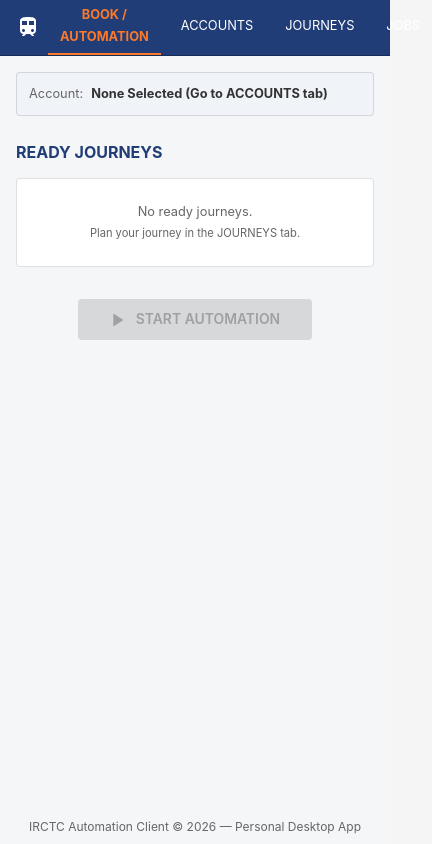
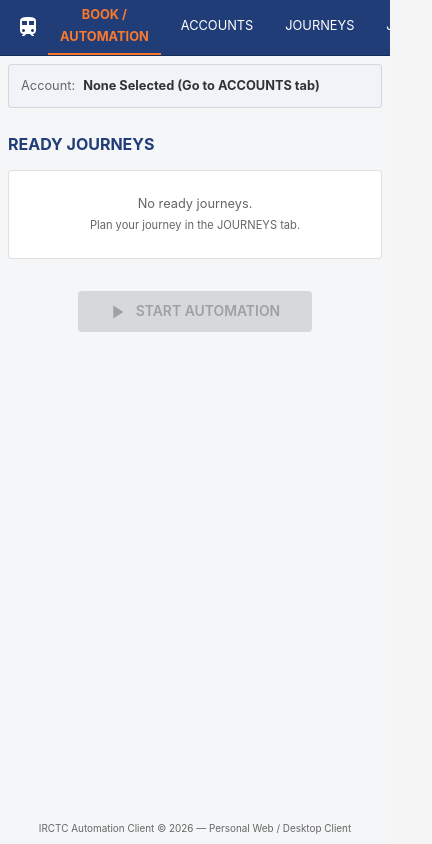
Before and after one commit to shrivastava-26/irctc, a React (Vite) app in the folder ui/: page / in a window 390 px wide. Shown: the whole page, 432 px wide, since content can reach past the window. Built offline with nearby package versions, Linux system fonts and the light colour scheme.

Commit message:
fix: make root client layout mobile responsive and keep passwords out of storage

```diff
--- a/ui/src/App.jsx
+++ b/ui/src/App.jsx
@@ -1,128 +1,161 @@
-import React, { useState, useEffect } from 'react';
-import { Box, Container, CssBaseline, ThemeProvider } from '@mui/material';
-import { ToastContainer, toast } from 'react-toastify';
-import 'react-toastify/dist/ReactToastify.css';
+import React, { useEffect, useState } from 'react'
+import { Box, Container } from '@mui/material'
+import { ToastContainer, toast } from 'react-toastify'
+import 'react-toastify/dist/ReactToastify.css'
 
-import Header from './components/Header';
-import BookTab from './components/BookTab';
-import AccountsTab from './components/AccountsTab';
-import JourneysTab from './components/JourneysTab';
-import JobsTab from './components/JobsTab';
-import AutomationDialog from './components/AutomationDialog';
+import Header from './components/Header'
+import BookTab from './components/BookTab'
+import AccountsTab from './components/AccountsTab'
+import JourneysTab from './components/JourneysTab'
+import JobsTab from './components/JobsTab'
+import AutomationDialog from './components/AutomationDialog'
 
-const API = '/api';
+const API = '/api'
 
 export default function App() {
-  const [tab, setTab] = useState('book');
+  const [tab, setTab] = useState('book')
+  const [accounts, setAccounts] = useState([])
+  const [selectedAccountId, setSelectedAccountId] = useState('')
+  const [journeys, setJourneys] = useState([])
+  const [activeJobs, setActiveJobs] = useState([])
+  const [showAutomationDialog, setShowAutomationDialog] = useState(false)
 
-  // Global State
-  const [accounts, setAccounts] = useState([]);
-  const [selectedAccountId, setSelectedAccountId] = useState('');
-  const [journeys, setJourneys] = useState([]);
-  const [activeJobs, setActiveJobs] = useState([]);
-  const [showAutomationDialog, setShowAutomationDialog] = useState(false);
-
-  // Load from local storage
   useEffect(() => {
     try {
-      const savedAccs = JSON.parse(localStorage.getItem('irctc_accounts') || '[]');
-      setAccounts(savedAccs);
-      const selAcc = localStorage.getItem('irctc_selected_account');
-      if (selAcc && savedAccs.some(a => a.id === selAcc)) {
-        setSelectedAccountId(selAcc);
+      const savedAccs = JSON.parse(localStorage.getItem('irctc_accounts') || '[]')
+      setAccounts(savedAccs)
+
+      const selected = localStorage.getItem('irctc_selected_account')
+      if (selected && savedAccs.some(account => account.id === selected)) {
+        setSelectedAccountId(selected)
       } else if (savedAccs.length > 0) {
-        setSelectedAccountId(savedAccs[0].id);
+        setSelectedAccountId(savedAccs[0].id)
       }
 
-      const savedJourneys = JSON.parse(localStorage.getItem('irctc_journeys') || '[]');
-      setJourneys(savedJourneys);
+      const savedJourneys = JSON.parse(localStorage.getItem('irctc_journeys') || '[]')
+      setJourneys(savedJourneys)
     } catch {
-      // ignore
+      // Ignore malformed browser state.
     }
-  }, []);
+  }, [])
 
-  const saveAccounts = (newAccs) => {
-    setAccounts(newAccs);
-    localStorage.setItem('irctc_accounts', JSON.stringify(newAccs));
-    if (newAccs.length === 0) setSelectedAccountId('');
-    else if (!newAccs.some(a => a.id === selectedAccountId)) setSelectedAccountId(newAccs[0].id);
-  };
+  const saveAccounts = (newAccounts) => {
+    setAccounts(newAccounts)
+
+    const safeAccounts = newAccounts.map(({ password, ...safe }) => safe)
+    localStorage.setItem('irctc_accounts', JSON.stringify(safeAccounts))
+
+    if (newAccounts.length === 0) {
+      setSelectedAccountId('')
+      localStorage.removeItem('irctc_selected_account')
+      return
+    }
+
+    if (!newAccounts.some(account => account.id === selectedAccountId)) {
+      const nextId = newAccounts[0].id
+      setSelectedAccountId(nextId)
+      localStorage.setItem('irctc_selected_account', nextId)
+    }
+  }
 
   const selectAccount = (id) => {
-    setSelectedAccountId(id);
-    localStorage.setItem('irctc_selected_account', id);
-    toast.success('Account selected');
-  };
+    setSelectedAccountId(id)
+    localStorage.setItem('irctc_selected_account', id)
+    toast.success('Account selected')
+  }
 
   const saveJourneys = (newJourneys) => {
-    setJourneys(newJourneys);
-    localStorage.setItem('irctc_journeys', JSON.stringify(newJourneys));
-  };
+    setJourneys(newJourneys)
+    localStorage.setItem('irctc_journeys', JSON.stringify(newJourneys))
+  }
 
   const startAutomation = async () => {
-    const account = accounts.find(a => a.id === selectedAccountId);
+    const account = accounts.find(item => item.id === selectedAccountId)
+
     if (!account) {
-      toast.error('Please select an IRCTC account first.');
-      return;
-    }
-    if (journeys.length === 0) {
-      toast.error('No journeys available to run.');
-      return;
+      toast.error('Please select an IRCTC account first.')
+      return
     }
 
-    const newJobIds = [];
-    let started = 0;
+    if (journeys.length === 0) {
+      toast.error('No journeys available to run.')
+      return
+    }
 
-    // Submit all journeys
+    const newJobIds = []
+    let started = 0
+
     for (const journey of journeys) {
       const payload = {
         credentialsReference: account.username,
-        source: journey.source.toUpperCase(),
-        destination: journey.destination.toUpperCase(),
-        travelDate: journey.travelDate ? journey.travelDate : '',
+        source: String(journey.source || '').toUpperCase(),
+        destination: String(journey.destination || '').toUpperCase(),
+        travelDate: journey.travelDate || '',
         quota: journey.quota,
         trainNumber: journey.trainNumber,
-        coach: journey.coach.toUpperCase(),
-        boardingStation: journey.boardingStation ? journey.boardingStation.toUpperCase() : undefined,
+        coach: String(journey.coach || '').toUpperCase(),
+        boardingStation: journey.boardingStation
+          ? String(journey.boardingStation).toUpperCase()
+          : undefined,
         passengers: journey.passengers,
-        paymentPreference: { method: 'UPI', upiId: journey.upiId },
+        paymentPreference: {
+          method: 'UPI',
+          upiId: journey.upiId,
+        },
         executionMode: journey.executionMode,
         scheduledAt: journey.executionMode === 'SCHEDULED' ? journey.scheduledAt : undefined,
         isMock: journey.isMock,
         browser: 'edge',
-      };
+      }
 
       try {
-        const res = await fetch(`${API}/jobs`, {
+        const res = await fetch(API + '/jobs', {
           method: 'POST',
           headers: { 'Content-Type': 'application/json' },
           body: JSON.stringify(payload),
-        });
-        const data = await res.json();
+        })
+
+        const data = await res.json()
+
         if (!res.ok) {
-          toast.error(`Failed: ${data.error || 'Job creation failed'}`);
-          continue;
+          toast.error('Failed: ' + (data.error || 'Job creation failed'))
+          continue
         }
-        newJobIds.push(data.id);
-        started++;
+
+        newJobIds.push(data.id)
+        started += 1
       } catch (err) {
-        toast.error(`Error: ${err.message}`);
+        toast.error('Error: ' + err.message)
       }
     }
 
     if (newJobIds.length > 0) {
-      toast.success(`Started ${started} automation job(s)`);
-      setActiveJobs(prev => [...prev, ...newJobIds]);
-      setShowAutomationDialog(true);
-      // Optionally clear journeys here, but for personal use keeping them is fine.
+      toast.success('Started ' + started + ' automation job(s)')
+      setActiveJobs(prev => prev.concat(newJobIds))
+      setShowAutomationDialog(true)
     }
-  };
+  }
 
   return (
-    <Box sx={{ minHeight: '100vh', display: 'flex', flexDirection: 'column', bgcolor: '#f4f6f8' }}>
+    <Box sx={{
+      minHeight: '100vh',
+      display: 'flex',
+      flexDirection: 'column',
+      bgcolor: '#f4f6f8',
+      overflowX: 'hidden',
+    }}>
       <Header tab={tab} setTab={setTab} />
 
-      <Container maxWidth="lg" sx={{ flexGrow: 1, py: 2 }}>
+      <Container
+        maxWidth="lg"
+        sx={{
+          flexGrow: 1,
+          width: '100%',
+          minWidth: 0,
+          py: { xs: 1, sm: 2, md: 2.5 },
+          px: { xs: 1, sm: 2, md: 3 },
+        }}
+      >
         {tab === 'book' && (
           <BookTab
             accounts={accounts}
@@ -144,27 +177,41 @@ export default function App() {
         )}
 
         {tab === 'journeys' && (
-           <JourneysTab
-             journeys={journeys}
-             onSave={saveJourneys}
-           />
+          <JourneysTab journeys={journeys} onSave={saveJourneys} />
         )}
 
         {tab === 'jobs' && <JobsTab />}
       </Container>
 
-      <Box sx={{ color: 'text.secondary', p: 1, textAlign: 'center', mt: 'auto', fontSize: '0.75rem' }}>
-        IRCTC Automation Client © {new Date().getFullYear()} — Personal Desktop App
+      <Box sx={{
+        color: 'text.secondary',
+        p: 1,
+        px: 2,
+        textAlign: 'center',
+        mt: 'auto',
+        fontSize: { xs: '0.62rem', sm: '0.72rem' },
+        lineHeight: 1.4,
+      }}>
+        IRCTC Automation Client © {new Date().getFullYear()} — Personal Web / Desktop Client
       </Box>
 
-      <ToastContainer position="bottom-right" autoClose={3000} hideProgressBar theme="colored" />
+      <ToastContainer
+        position="bottom-right"
+        autoClose={3000}
+        hideProgressBar
+        theme="colored"
+        limit={3}
+      />
 
       <AutomationDialog
         open={showAutomationDialog}
         activeJobs={activeJobs}
         onClose={() => setShowAutomationDialog(false)}
-        onAddJourney={() => { setShowAutomationDialog(false); setTab('journeys'); }}
+        onAddJourney={() => {
+          setShowAutomationDialog(false)
+          setTab('journeys')
+        }}
       />
     </Box>
-  );
+  )
 }
```
Lines whose indentation alone changed are shown as unchanged.
